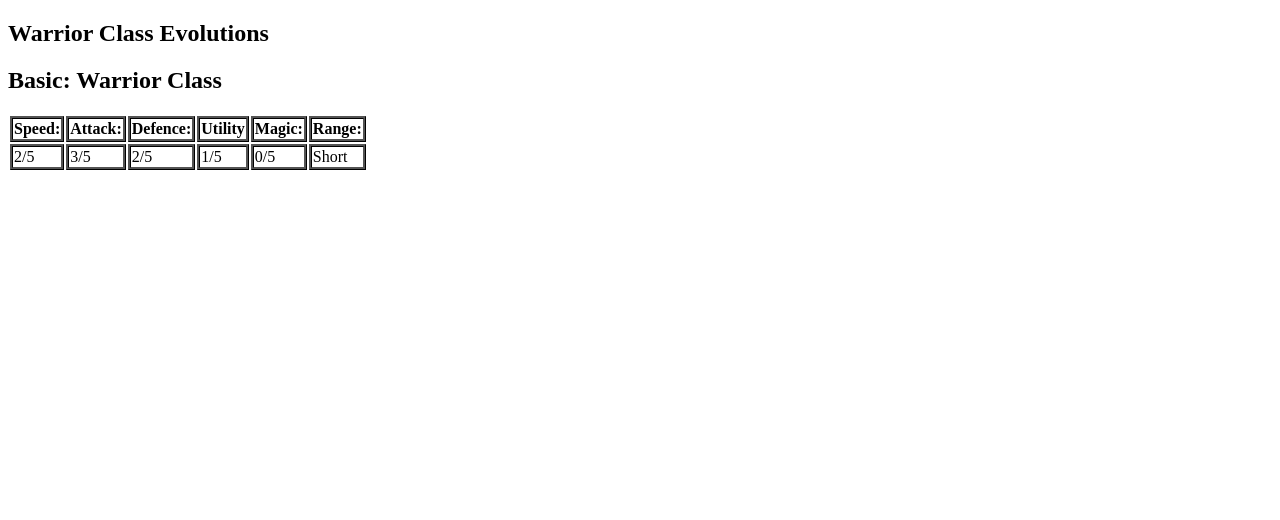
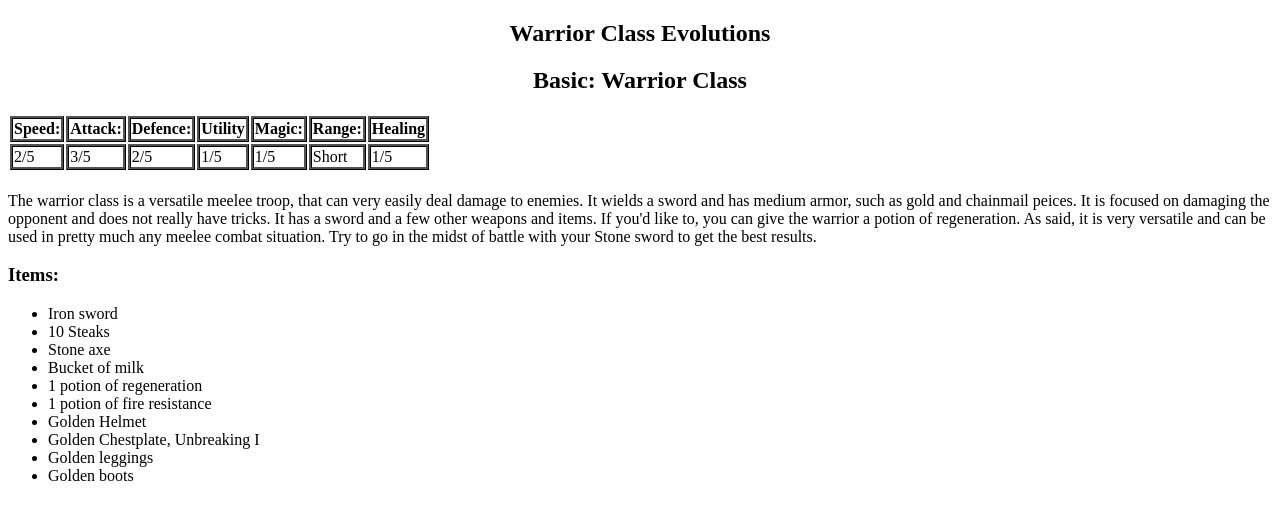
Before and after one commit to fengcheng0126/minecraftPvpClasses, a plain HTML site: page classes/warrior.html in a window 1280 px wide. Drawn offline with Linux system fonts and the light colour scheme.

Commit message:
lasiodufopa98udhgf

```diff
--- a/classes/warrior.html
+++ b/classes/warrior.html
@@ -5,13 +5,14 @@
     <meta charset="UTF-8">
     <meta name="viewport" content="width=device-width, initial-scale=1.0">
     <link rel="stylesheet" href="../main.css">
-    <title>Warrior</title>
+    <title>Warrior class</title>
 </head>
 
 <body>
     <section>
         <h1>Warrior Class Evolutions</h1>
     </section>
+    <div>
         <section>
             <h2>Basic: Warrior Class</h2>
         </section>
@@ -24,17 +25,38 @@
                     <th>Utility</th>
                     <th>Magic:</th>
                     <th>Range:</th>
+                    <th>Healing</th>
                 </tr>
                 <tr>
                     <td>2/5</td>
                     <td>3/5</td>
                     <td>2/5</td>
                     <td>1/5</td>
-                <td>0/5</td>
+                    <td>1/5</td>
                     <td>Short</td>
+                    <td>1/5</td>
                 </tr>
             </table>
+            <p>The warrior class is a versatile meelee troop, that can very easily deal damage to enemies. It wields a sword
+                and has medium armor, such as gold and chainmail peices. It is focused on damaging the opponent and does not
+                really have tricks. It has a sword and a few other weapons and items. If you'd like to, you can give the warrior a
+                potion of regeneration. As said, it is very versatile and can be used in pretty much any meelee combat situation.
+                Try to go in the midst of battle with your Stone sword to get the best results.
+            </p>
+            <h3>Items:</h3>
+            <ul>
+                <li>Iron sword</li>
+                <li>10 Steaks</li>
+                <li>Stone axe</li>
+                <li>Bucket of milk</li>
+                <li>1 potion of regeneration</li>
+                <li>1 potion of fire resistance</li>
+                <li>Golden Helmet</li>
+                <li>Golden Chestplate, Unbreaking I</li>
+                <li>Golden leggings</li>
+                <li>Golden boots</li>
+            </ul>
         </section>
+    </div>
 </body>
-
 </html>
--- a/main.css
+++ b/main.css
@@ -9,3 +9,11 @@ td {
     border-width: 3px;
     border-style: ridge;
 }
+
+h1, h2 {
+    text-align: center;
+}
+
+table {
+    display: inline-block;
+}
```
Lines whose indentation alone changed are shown as unchanged.
